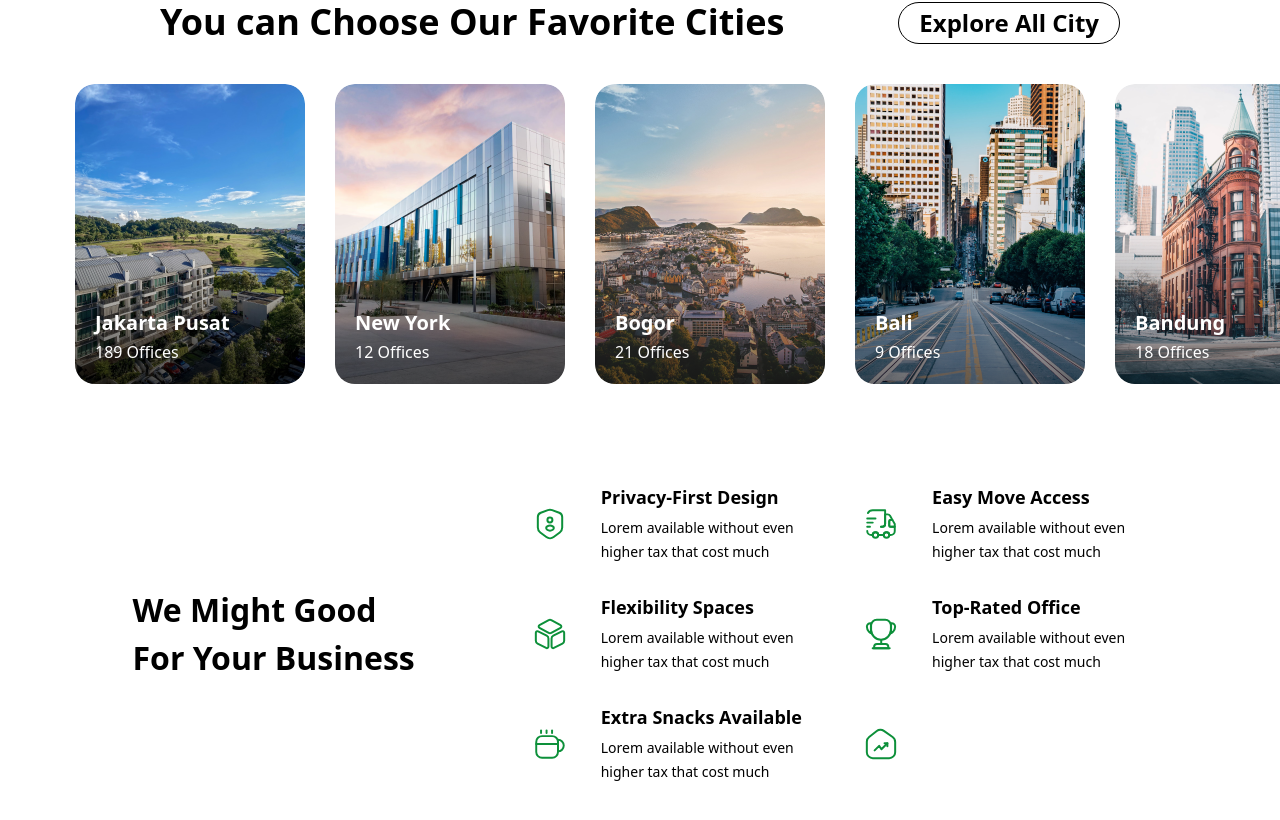
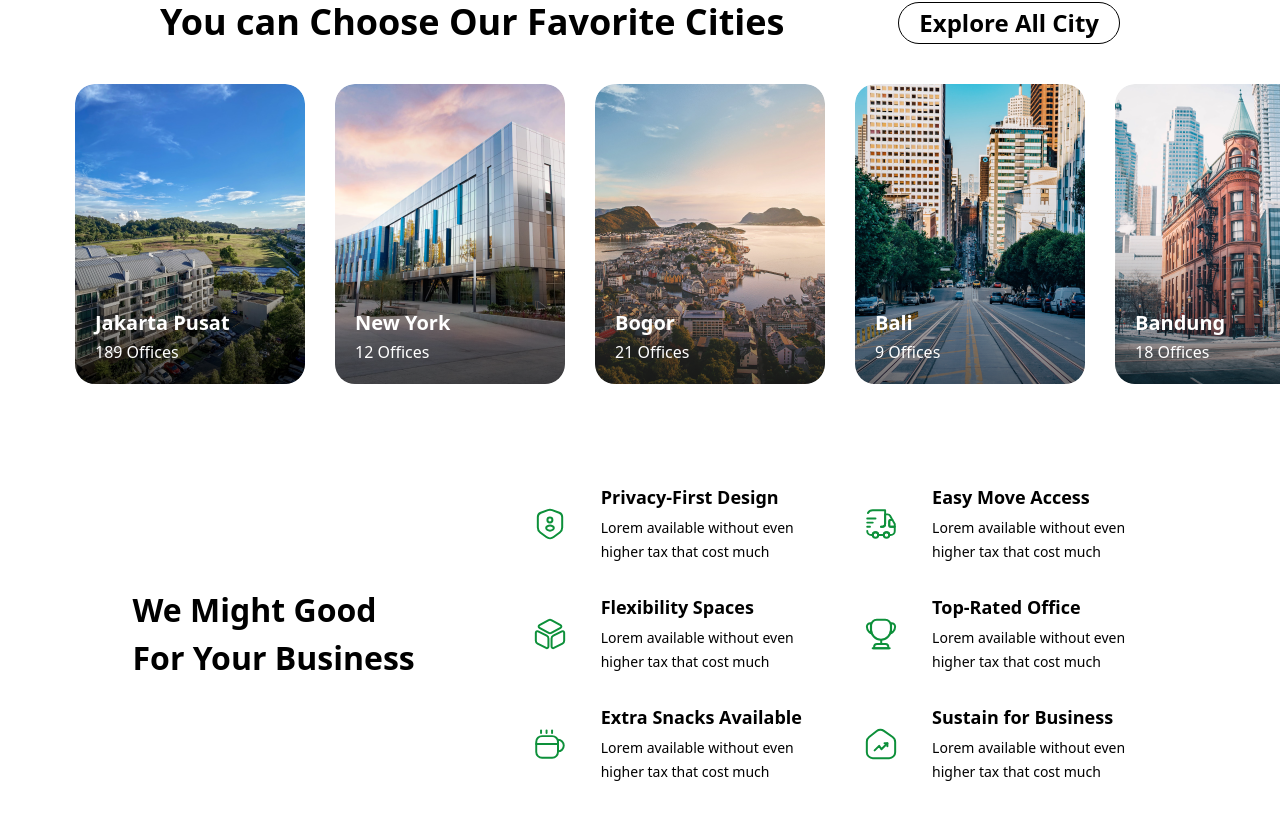
Before and after one commit to salman-ctrl/Perumahan-Al-Azam-Asri-, a React (Vite) app: page / in a window 1280 px wide. Shown: the part 1184-2004 px from the top of the page. Built offline with nearby package versions, Linux system fonts and the light colour scheme.

Commit message:
tambah carousel

```diff
--- a/src/components/Browsecomponent/Hero.tsx
+++ b/src/components/Browsecomponent/Hero.tsx
@@ -353,7 +353,10 @@ const Hero = () => {
                                 />
                             </div>
                             <div className="flex flex-col gap-[5px]">
-
+                                <p className="font-bold text-lg leading-[27px]">Sustain for Business</p>
+                                <p className="text-sm leading-[24px]">
+                                    Lorem available without even higher tax that cost much
+                                </p>
                             </div>
                         </div>
                     </div>
```
